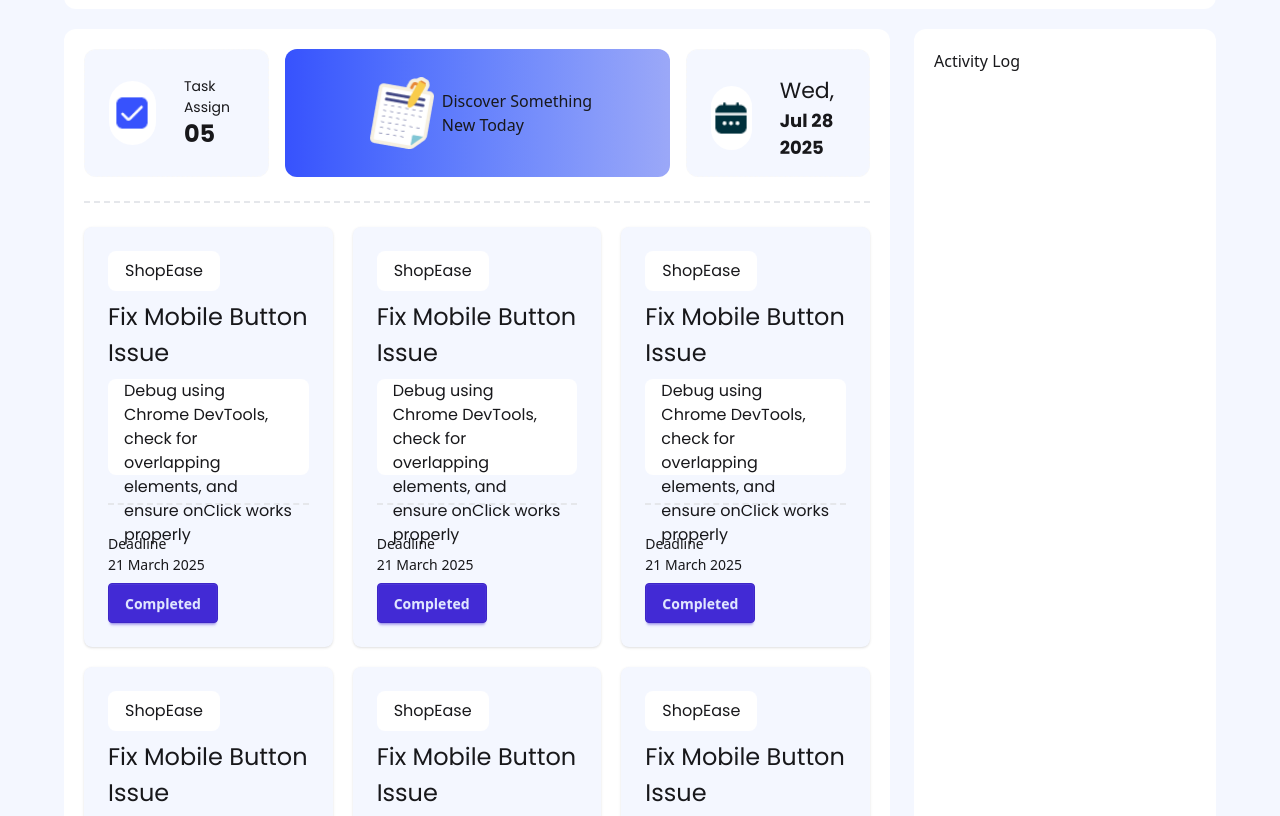
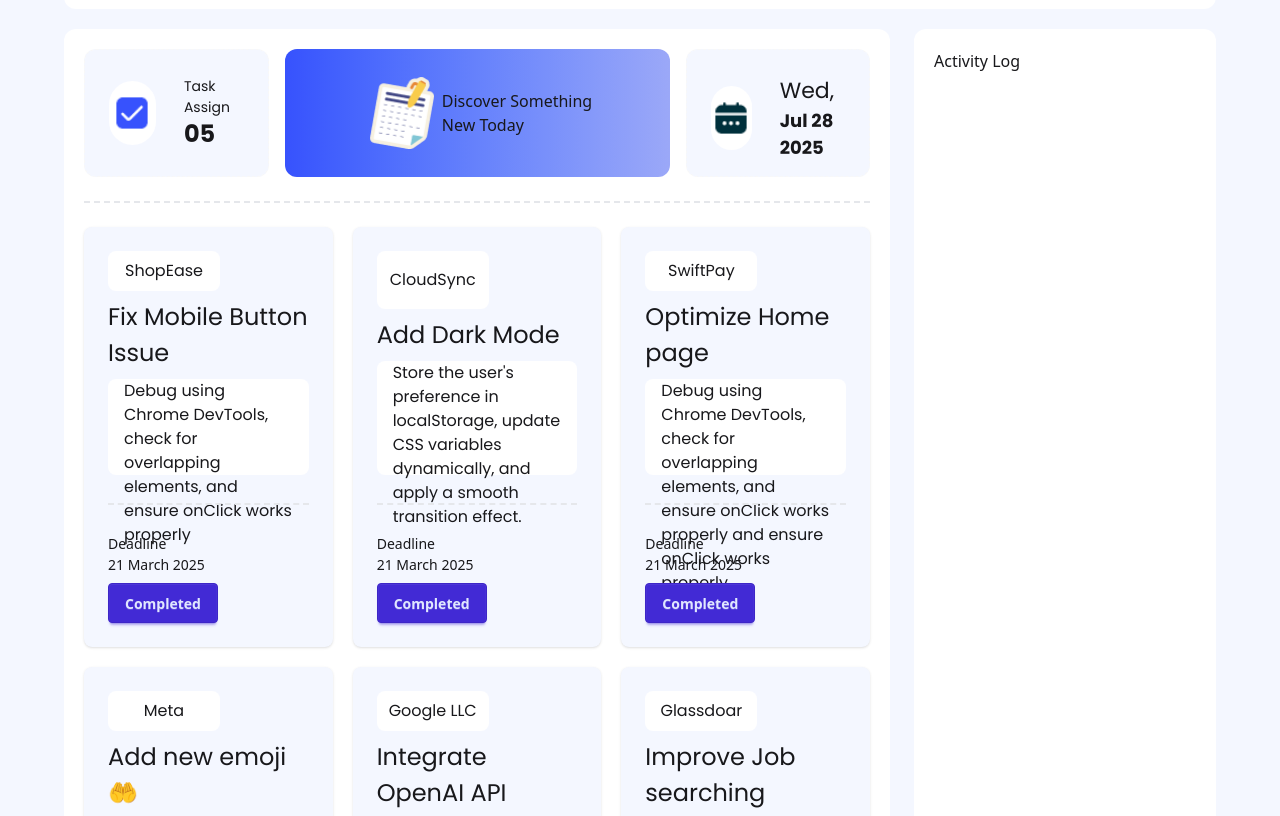
Before and after one commit to Iftekhar-Tasnim/DevBoard, a plain HTML site: page index.html in a window 1280 px wide. Shown: the part 95-911 px from the top of the page. Drawn offline with nearby package versions, Linux system fonts and the light colour scheme.

Commit message:
data updated

```diff
--- a/index.html
+++ b/index.html
@@ -174,12 +174,12 @@
           <div class="card color-2 shadow-sm">
 
             <div class="card-body">
-              <p class="text-[16px] poppins bg-white h-10 w-28 text-center content-center rounded-lg">ShopEase</p>
+              <p class="text-[16px] poppins bg-white h-10 w-28 text-center content-center rounded-lg">CloudSync</p>
               <h2 class="poppins text-[24px] ">
-                Fix Mobile Button Issue
+                Add Dark Mode
 
               </h2>
-              <p class="text-[16px] poppins h-24 w-auto bg-white text-left content-center px-4 rounded-lg">Debug using Chrome DevTools, check for overlapping elements, and ensure onClick works properly</p>
+              <p class="text-[16px] poppins h-24 w-auto bg-white text-left content-center px-4 rounded-lg">Store the user's preference in localStorage, update CSS variables dynamically, and apply a smooth transition effect.</p>
               <div class="w-full border-t-2 border-dashed border-gray-200 my-5"></div>
               <div class="card-actions justify-between">
                 <div class="">
@@ -198,12 +198,13 @@
           <div class="card color-2 shadow-sm">
 
             <div class="card-body">
-              <p class="text-[16px] poppins bg-white h-10 w-28 text-center content-center rounded-lg">ShopEase</p>
+              <p class="text-[16px] poppins bg-white h-10 w-28 text-center content-center rounded-lg">SwiftPay</p>
               <h2 class="poppins text-[24px] ">
-                Fix Mobile Button Issue
+                Optimize  Home page
 
               </h2>
-              <p class="text-[16px] poppins h-24 w-auto bg-white text-left content-center px-4 rounded-lg">Debug using Chrome DevTools, check for overlapping elements, and ensure onClick works properly</p>
+              <p class="text-[16px] poppins h-24 w-auto bg-white text-left content-center px-4 rounded-lg">Debug using Chrome DevTools, check for overlapping elements, and ensure onClick works properly
+                and ensure onClick works properly</p>
               <div class="w-full border-t-2 border-dashed border-gray-200 my-5"></div>
               <div class="card-actions justify-between">
                 <div class="">
@@ -220,9 +221,9 @@
           <div class="card color-2 shadow-sm">
 
             <div class="card-body">
-              <p class="text-[16px] poppins bg-white h-10 w-28 text-center content-center rounded-lg">ShopEase</p>
+              <p class="text-[16px] poppins bg-white h-10 w-28 text-center content-center rounded-lg">Meta</p>
               <h2 class="poppins text-[24px] ">
-                Fix Mobile Button Issue
+                Add new emoji 🤲
 
               </h2>
               <p class="text-[16px] poppins h-24 w-auto bg-white text-left content-center px-4 rounded-lg">Debug using Chrome DevTools, check for overlapping elements, and ensure onClick works properly</p>
@@ -243,9 +244,9 @@
           <div class="card color-2 shadow-sm">
 
             <div class="card-body">
-              <p class="text-[16px] poppins bg-white h-10 w-28 text-center content-center rounded-lg">ShopEase</p>
+              <p class="text-[16px] poppins bg-white h-10 w-28 text-center content-center rounded-lg">Google LLC</p>
               <h2 class="poppins text-[24px] ">
-                Fix Mobile Button Issue
+                Integrate OpenAI API
 
               </h2>
               <p class="text-[16px] poppins h-24 w-auto bg-white text-left content-center px-4 rounded-lg">Debug using Chrome DevTools, check for overlapping elements, and ensure onClick works properly</p>
@@ -266,9 +267,9 @@
           <div class="card color-2 shadow-sm">
 
             <div class="card-body">
-              <p class="text-[16px] poppins bg-white h-10 w-28 text-center content-center rounded-lg">ShopEase</p>
+              <p class="text-[16px] poppins bg-white h-10 w-28 text-center content-center rounded-lg">Glassdoar</p>
               <h2 class="poppins text-[24px] ">
-                Fix Mobile Button Issue
+                Improve Job searching
 
               </h2>
               <p class="text-[16px] poppins h-24 w-auto bg-white text-left content-center px-4 rounded-lg">Debug using Chrome DevTools, check for overlapping elements, and ensure onClick works properly</p>
```
